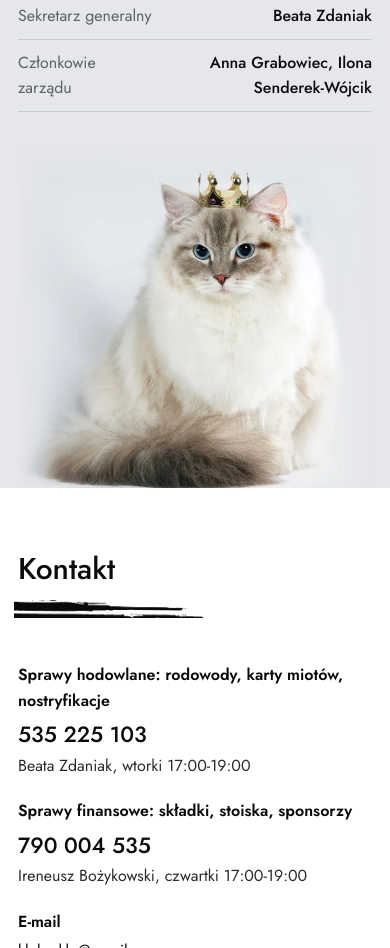
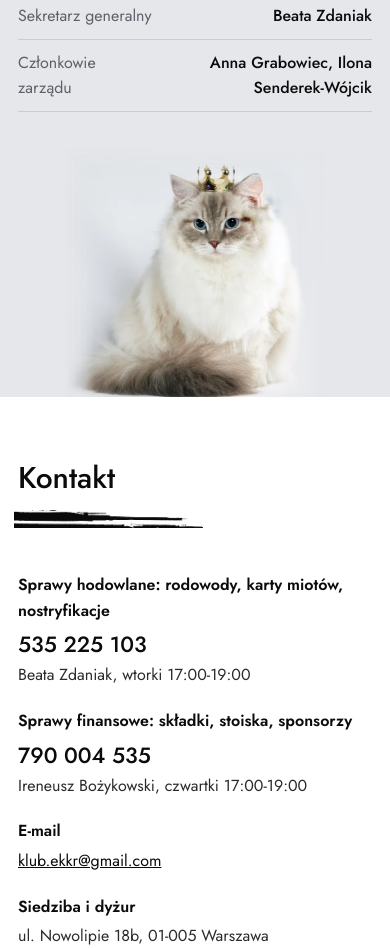
Before and after one commit to Disaster26/ekkr-koncepcja, a plain HTML site: page index.html in a window 390 px wide. Shown: the part 6571-7519 px from the top of the page. Drawn offline with Linux system fonts and the light colour scheme.

Commit message:
Zdjęcie w sekcji o klubie w natywnym rozmiarze na telefonie

```diff
--- a/index.html
+++ b/index.html
@@ -189,7 +189,7 @@ section{padding:96px 0}
  .kategorie>div,.kategorie>div+div{padding:20px 12px 8px 0;border-left:0}
  .kategorie>div:nth-child(even){padding-left:12px;border-left:1px solid var(--linia)}
  .oklubie .wrap{gap:28px}
- .oklubie figure{order:2;margin:0 auto -64px;width:100%;max-width:420px}
+ .oklubie figure{order:2;margin:0 auto -64px;width:100%;max-width:260px}
  .kategorie li{font-size:15px}
  .kategorie abbr{min-width:2.9em}
  .mapa{min-height:320px}
```
